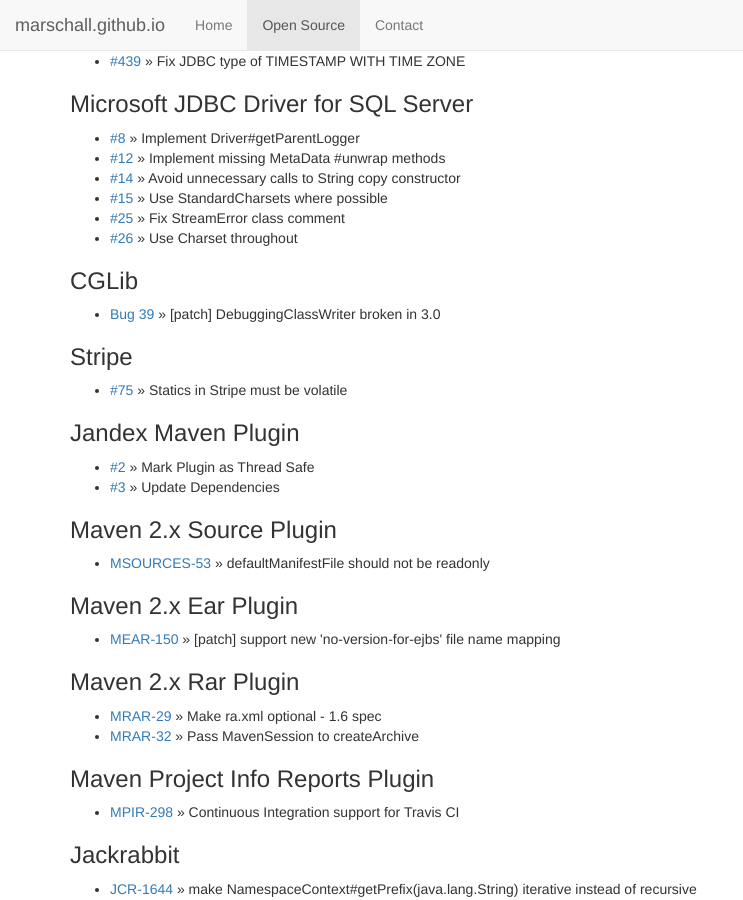
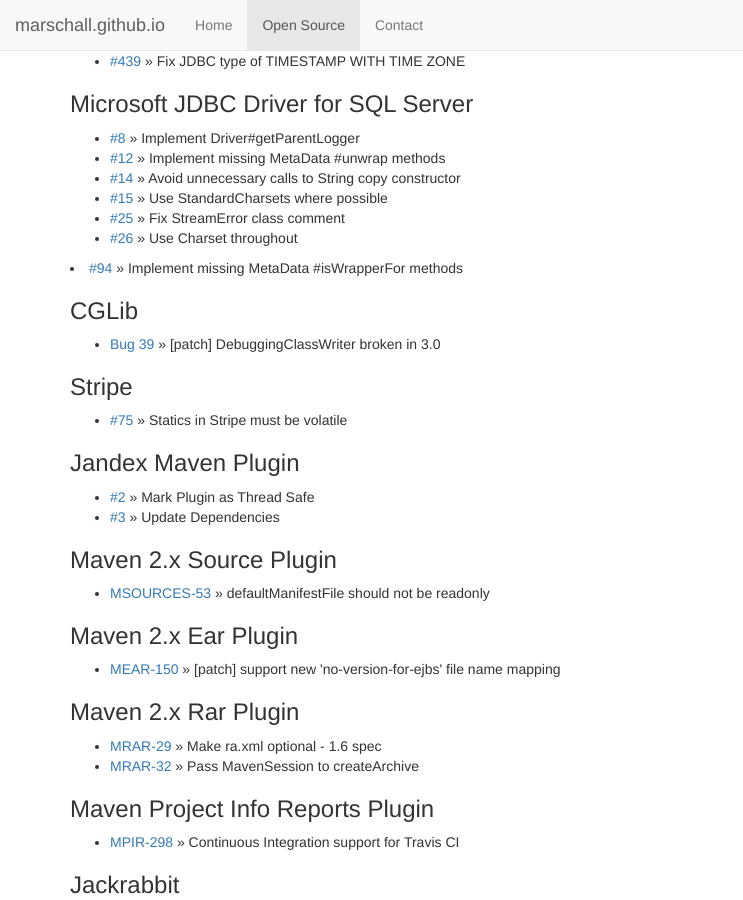
Before and after one commit to marschall/marschall.github.com, a Jekyll site: the page built from open-source.html, in a window 1280 px wide and 900 px high, scrolled down 4553 px. Shown: the whole window, without its empty margins (0-743 px from the left). Built offline with Jekyll 4.4.1, drawn with Linux system fonts in a browser that asks for light colours.

Commit message:
add mssql-jdbc #94

```diff
--- a/open-source.html
+++ b/open-source.html
@@ -287,6 +287,7 @@
   <li><a href="https://github.com/Microsoft/mssql-jdbc/pull/15">#15</a> &raquo; Use StandardCharsets where possible</li>
   <li><a href="https://github.com/Microsoft/mssql-jdbc/pull/25">#25</a> &raquo; Fix StreamError class comment</li>
   <li><a href="https://github.com/Microsoft/mssql-jdbc/pull/26">#26</a> &raquo; Use Charset throughout</li></ul>
+  <li><a href="https://github.com/Microsoft/mssql-jdbc/pull/94">#94</a> &raquo; Implement missing MetaData #isWrapperFor methods</li></ul>
 </ul>
 <h3>CGLib</h3>
 <ul>
```
